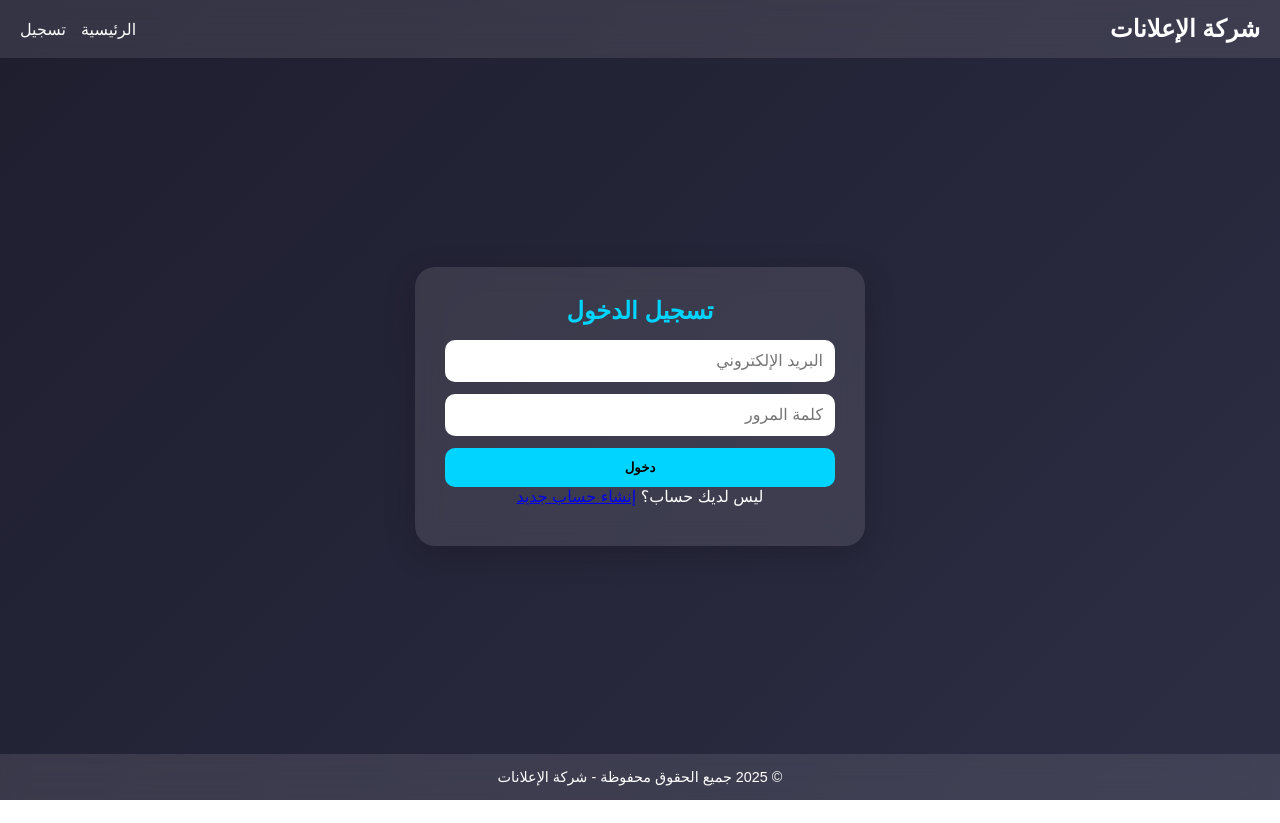
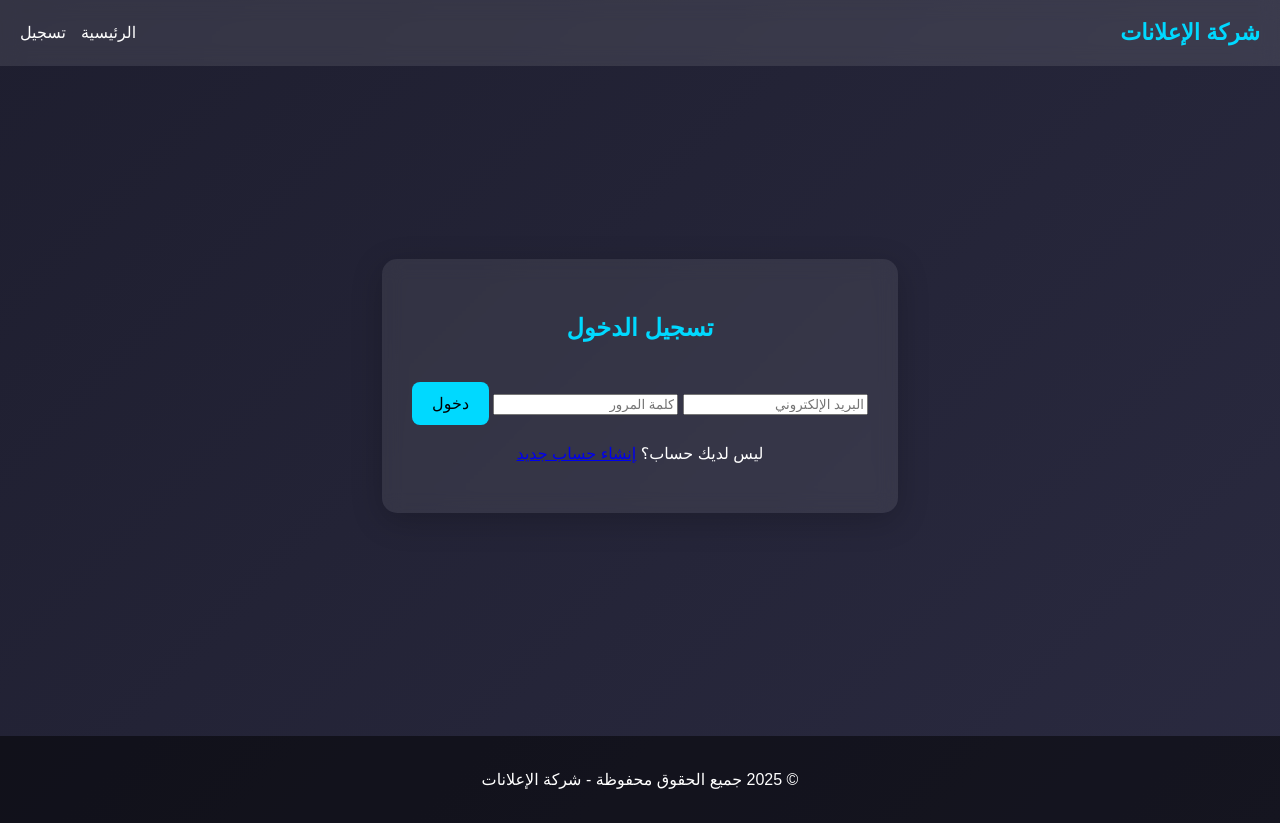
Before and after one commit to company-site2030/company-site, a plain HTML site: page login.html in a window 1280 px wide. Before the commit the page ends 800 px from the top, so only its background shows below. Drawn offline with Linux system fonts and the light colour scheme.

Commit message:
Update style.css

```diff
--- a/style.css
+++ b/style.css
@@ -1,76 +1,67 @@
-/* ==============
-   إعدادات أساسية
-================= */
-* {
+/* إعدادات عامة */
+body {
   margin: 0;
-  padding: 0;
-  box-sizing: border-box;
-  font-family: "Cairo", sans-serif;
+  font-family: 'Cairo', sans-serif;
+  background: linear-gradient(135deg, #1e1e2f, #2a2a40);
+  color: #fff;
+  line-height: 1.6;
 }
 
-body {
-  background: linear-gradient(135deg, #1e1e2f, #2d2d44);
-  color: #fff;
-  min-height: 100vh;
-  display: flex;
-  flex-direction: column;
-}
-
-/* ==============
-   الهيدر (Header)
-================= */
+/* الرأس */
 header {
   display: flex;
   justify-content: space-between;
   align-items: center;
+  background: rgba(255, 255, 255, 0.1);
   padding: 15px 20px;
-  background: rgba(255, 255, 255, 0.1);
-  backdrop-filter: blur(12px);
   position: sticky;
   top: 0;
   z-index: 1000;
+  backdrop-filter: blur(10px);
 }
 
 .logo {
-  font-size: 1.5rem;
+  font-size: 1.4rem;
   font-weight: bold;
-  white-space: nowrap;
+  color: #00d9ff;
 }
 
+/* القائمة */
 .nav-links {
   display: flex;
   gap: 15px;
 }
 
 .nav-links a {
+  color: #fff;
   text-decoration: none;
-  color: #fff;
-  font-weight: 500;
-  transition: 0.3s;
+  font-size: 1rem;
+  transition: color 0.3s;
 }
 
 .nav-links a:hover {
-  color: #00d4ff;
+  color: #00d9ff;
 }
 
-/* زر القائمة (للجوال) */
+/* زر القائمة للجوال */
 .menu-toggle {
   display: none;
   font-size: 1.8rem;
   cursor: pointer;
 }
 
-/* للجوال */
+/* القائمة للجوال */
 @media (max-width: 768px) {
   .nav-links {
     display: none;
     flex-direction: column;
+    background: rgba(0, 0, 0, 0.9);
     position: absolute;
     top: 60px;
-    right: 20px;
-    background: rgba(0, 0, 0, 0.9);
-    padding: 15px;
-    border-radius: 12px;
+    left: 0;
+    width: 100%;
+    padding: 20px;
+    text-align: center;
   }
 
   .nav-links.active {
@@ -79,121 +70,52 @@ header {
 
   .menu-toggle {
     display: block;
+    color: #fff;
   }
 }
 
-/* ==============
-   المحتوى الأساسي
-================= */
+/* المحتوى الرئيسي */
 .main-content {
-  flex: 1;
   display: flex;
   justify-content: center;
   align-items: center;
-  padding: 20px;
+  height: 80vh;
   text-align: center;
 }
 
 .glass-section {
-  background: rgba(255, 255, 255, 0.1);
-  backdrop-filter: blur(12px);
-  border-radius: 20px;
+  background: rgba(255, 255, 255, 0.08);
+  border-radius: 15px;
   padding: 30px;
-  max-width: 450px;
-  width: 100%;
+  margin: 20px;
   box-shadow: 0 8px 32px rgba(0, 0, 0, 0.2);
-  animation: fadeIn 0.6s ease;
+  backdrop-filter: blur(10px);
 }
 
-.glass-section h2,
-.glass-section h3 {
-  margin-bottom: 15px;
-  color: #00d4ff;
-}
-
-.glass-section p {
-  margin-bottom: 10px;
-}
-
-/* ==============
-   النماذج
-================= */
-form {
-  display: flex;
-  flex-direction: column;
-  gap: 12px;
-}
-
-input {
-  padding: 12px;
-  border: none;
-  border-radius: 10px;
-  outline: none;
-  font-size: 1rem;
+.glass-section h1, .glass-section h2 {
+  color: #00d9ff;
 }
 
 button {
-  padding: 12px;
+  background: #00d9ff;
+  color: #000;
   border: none;
-  border-radius: 10px;
-  background: #00d4ff;
-  color: #000;
-  font-weight: bold;
+  padding: 12px 20px;
+  margin-top: 15px;
+  border-radius: 8px;
+  font-size: 1rem;
   cursor: pointer;
   transition: 0.3s;
 }
 
 button:hover {
-  background: #00aacc;
+  background: #009ec1;
 }
 
-/* ==============
-   لوحة التحكم
-================= */
-.dashboard {
-  text-align: right;
-}
-
-.dashboard-actions {
-  display: flex;
-  gap: 15px;
-  margin-top: 15px;
-}
-
-.wallet {
-  word-break: break-all;
-  background: rgba(0, 0, 0, 0.3);
-  padding: 8px;
-  border-radius: 8px;
-  margin: 10px 0;
-}
-
-/* إخفاء/إظهار */
-.hidden {
-  display: none;
-}
-
-/* ==============
-   الفوتر
-================= */
+/* الفوتر */
 footer {
+  background: rgba(0, 0, 0, 0.5);
   text-align: center;
   padding: 15px;
-  background: rgba(255, 255, 255, 0.1);
-  backdrop-filter: blur(12px);
-  font-size: 0.9rem;
+  margin-top: 30px;
 }
-
-/* ==============
-   أنيميشن
-================= */
-@keyframes fadeIn {
-  from {
-    opacity: 0;
-    transform: translateY(15px);
-  }
-  to {
-    opacity: 1;
-    transform: translateY(0);
-  }
-}
```
